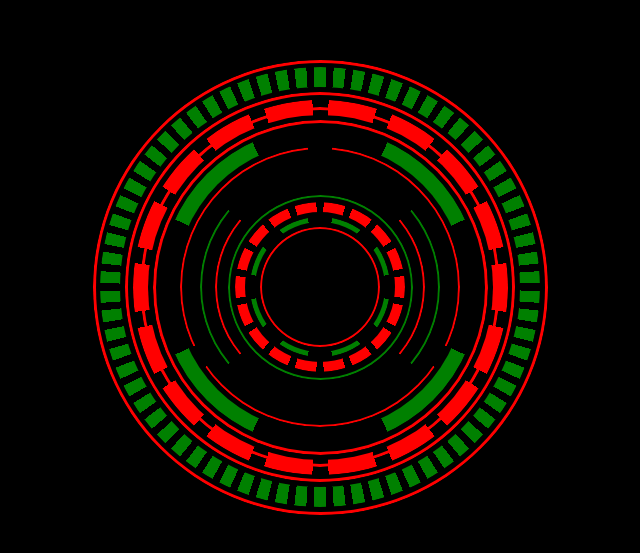
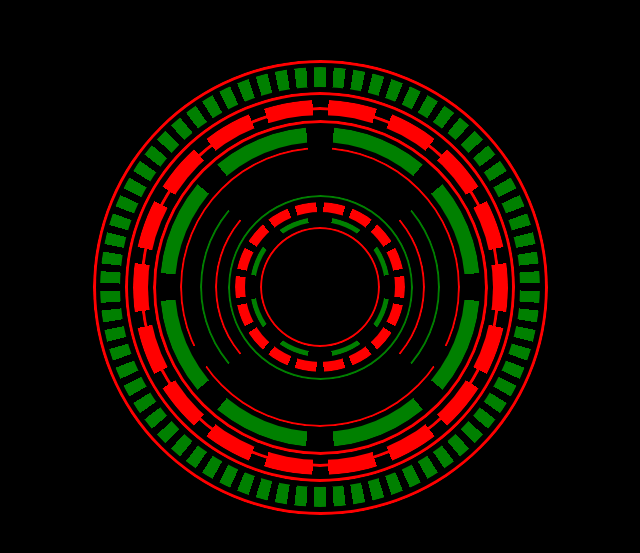
Before and after one commit to sourabhraikwar/arc, a plain HTML site: page docs/index.html in a window 1280 px wide. Shown: the part 113-666 px from the top of the page, without its empty margins (320-960 px from the left). Drawn offline with Linux system fonts and the light colour scheme.

Commit message:
adds bootstrap

```diff
--- a/docs/index.html
+++ b/docs/index.html
@@ -1,6 +1,7 @@
 <html>
     <head>
-        <link rel="stylesheet" href="style.css">
+        <link rel="stylesheet" href="static/css/bootstrap.min.css">
+        <link rel="stylesheet" href="static/css/style.css">
     </head>
     <body>
         <div class="box box_1"></div>
@@ -17,5 +18,6 @@
         <div class="box box_12"></div>
         <div class="box box_13"></div>
         <div class="box box_14"></div>
+        <script src="static/js/bootstrap.min.js"></script>
     </body>
 </html>
--- a/docs/style.css
+++ b/docs/static/css/style.css
@@ -110,8 +110,8 @@ body {
   width: 280px;
 }
 .box_8 {
-    --n: 4;   /* control the number of dashes */
-  --d: 50deg; /* control the distance between dashes */
+    --n: 8;   /* control the number of dashes */
+  --d: 10deg; /* control the distance between dashes */
   --t: 15px;  /* control the thickness of border*/
   --c: green;  /* control the coloration (can be a gradient) */
   width: 320px;
```
Also changed, not shown: docs/static/css/bootstrap.min.css (added), docs/static/js/bootstrap.min.js (added), 2 other files.
